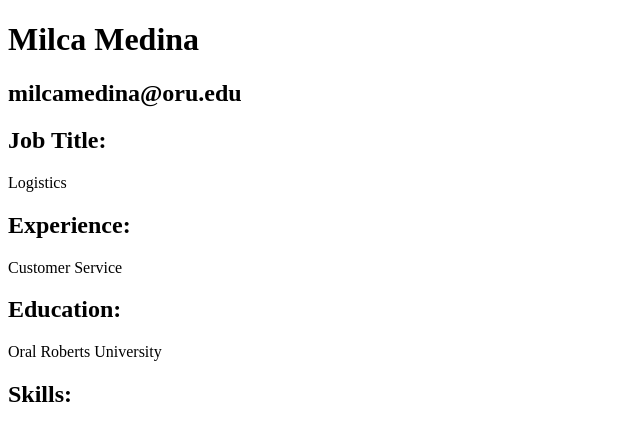
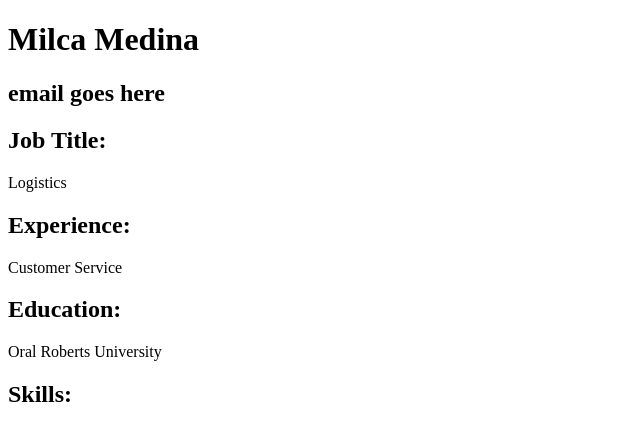
Before and after one commit to medinamilca/resume-project, a plain HTML site: page index.html in a window 1280 px wide. Shown: the whole page, without its empty margins (0-640 px from the left). Drawn offline with Linux system fonts and the light colour scheme.

Commit message:
Update index.html

```diff
--- a/index.html
+++ b/index.html
@@ -6,7 +6,7 @@
     <body>
         <h1 id="yourName">Milca Medina</h1>
 
-        <h2 id="my-email">milcamedina@oru.edu</h2>
+        <h2 id="my-email">email goes here</h2>
 
         <h2>Job Title:</h2>
         <p id="title">Logistics</p>
```
